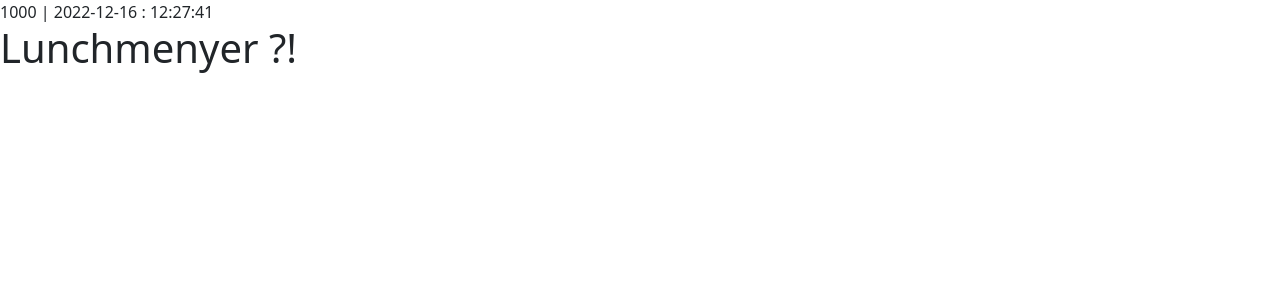
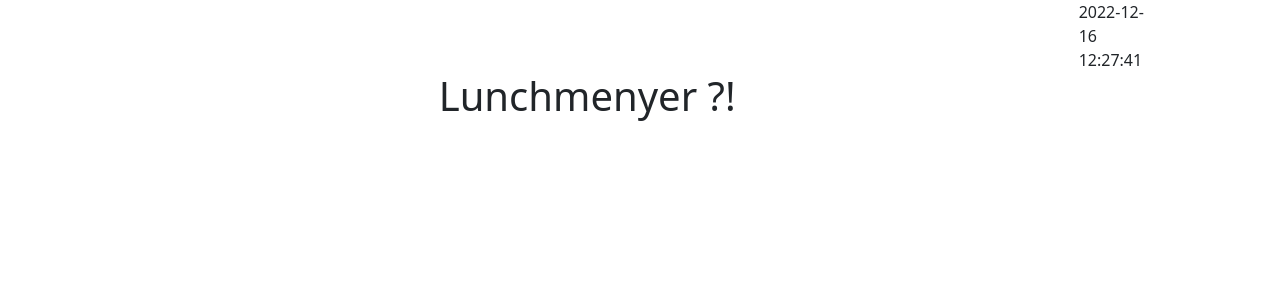
Before and after one commit to Nyx-Nailo/Informationstavla-UtMe25, a React (Create React App) app in the folder tuc-hotel/: page / in a window 1280 px wide. Shown: the top 300 px of the page. Built offline with nearby package versions, Linux system fonts and the light colour scheme.

Commit message:
ändrat layout

```diff
--- a/tuc-hotel/src/pages/system/system.js
+++ b/tuc-hotel/src/pages/system/system.js
@@ -1,4 +1,5 @@
 import { useState, useEffect } from 'react';
+import 'bootstrap/dist/css/bootstrap.min.css';
 
 import Dagsschema from '../dagsschema/dagsschema';
 import Lunch from '../lunch/lunch';
@@ -15,12 +16,20 @@ const System = () => {
     useEffect(() => {
         const interval = setInterval(() => {
             setTime(new Date());
-        },1000)
-    },[])
+        }, 1000);
+        return () => clearInterval(interval);
+    }, [])
+    const Clock = () => {
+        return (
+            <>
+                {time.toLocaleDateString("sv")} {time.toLocaleTimeString("sv")}
+            </>
+            );
+    }
 
     /*  Timer for page change   */
     const pages = [<Dagsschema />, <Lunch />, <Nyheter />, <Vader />, <Busstider />];
-    const viewTime = [5000, 1000, 2000, 1000, 2000];
+    const viewTime = [5000, 3000, 3000, 3000, 3000];
     const [pageNr, setPageNr] = useState(0);
     const [delay, setDelay] = useState(10);
     const [page, setPage] = useState(<>Loading</>)
@@ -28,23 +37,29 @@ const System = () => {
         const interval = setInterval(() => {
             setPage(pages[pageNr]);
             setDelay(viewTime[pageNr]);
-            if (pageNr == pages.length - 1) {
+            if (pageNr === pages.length - 1) {
                 setPageNr(0);
             } else {
                 setPageNr((prevPageNr) => prevPageNr + 1);
             }
         }, delay);
         return () => clearInterval(interval);
-    }, [pageNr]);
+    }, [pageNr, delay]);
 
 
     return (
-        <div id='SlideCont'>
-            <div id='SlideHead'>{delay} | {time.toLocaleDateString("sv")} : {time.toLocaleTimeString("sv")}</div>
-            <div id='SlideMain'>{page}</div>
-            <div className='Widget'></div>
-
-
+        <div className='container-fluid'>
+            <div className="row">
+                <div className="col-10"></div>
+                <div className="col-1">
+                    <Clock />
+                </div>
+            </div>
+            <div className='row'>
+                <div className='col'></div>
+                <div className='col'>{page}</div>
+                <div className='col'></div>
+            </div>
         </div>
     );
 };
```
